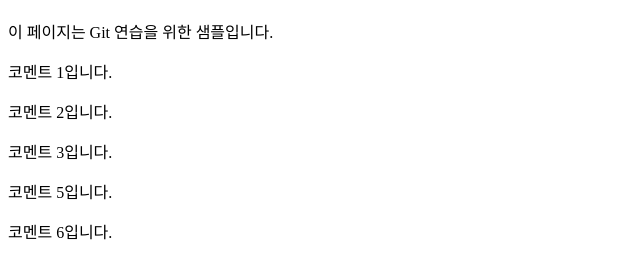
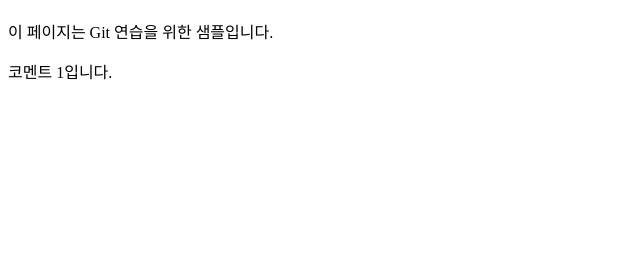
Before and after one commit to okkk2010/git_study_example, a plain HTML site: page index.html in a window 1280 px wide. Shown: the part 70-348 px from the top of the page, without its empty margins (0-640 px from the left). Drawn offline with Linux system fonts and the light colour scheme.

Commit message:
코멘트 1

```diff
--- a/index.html
+++ b/index.html
@@ -11,9 +11,5 @@
 
 
     <p>코멘트 1입니다.</p>
-    <p>코멘트 2입니다.</p>
-    <p>코멘트 3입니다.</p>
-    <p>코멘트 5입니다.</p>
-    <p>코멘트 6입니다.</p>
 </body>
 </html>
```
